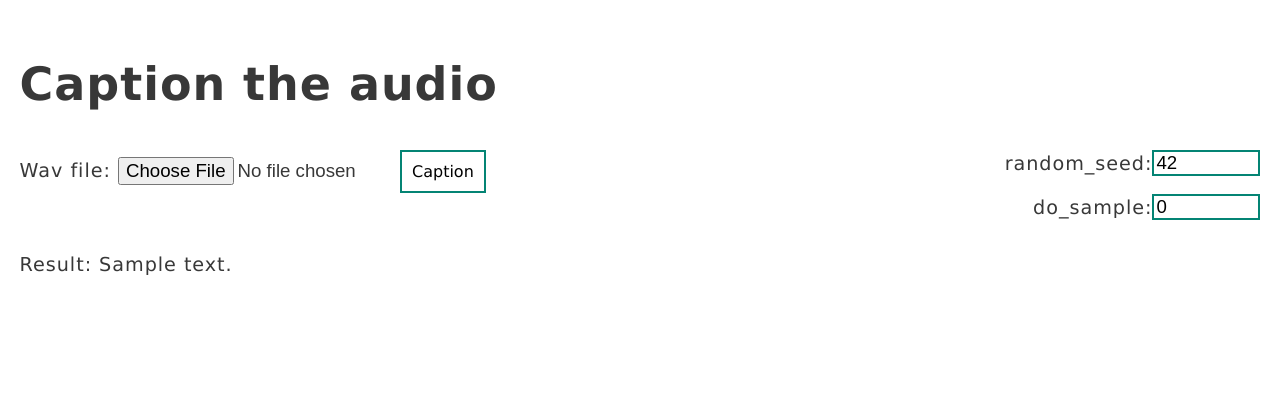
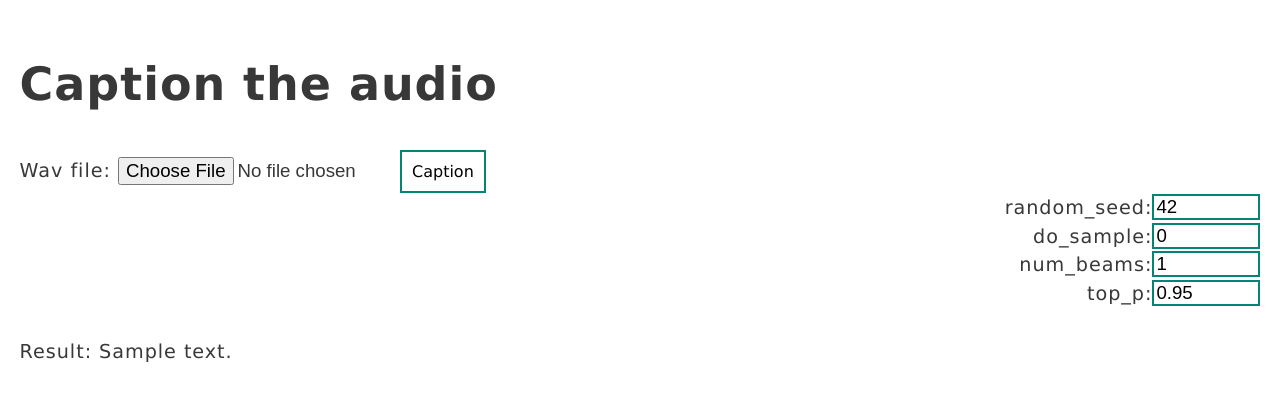
Before and after one commit to stepanMY/WavCaps, a Flask app: template interface/templates/app_frontend.html in a window 1280 px wide. Shown: the top 401 px of the page. Run offline with Flask 2, Linux system fonts and the light colour scheme; the template is opened without the code that fills it: most values are stand-ins (such as "Sample title", 1, 10 or a date in 2020).

Commit message:
new params

```diff
--- a/controller/app.py
+++ b/controller/app.py
@@ -25,6 +25,14 @@ def preprocess_params(params):
         params['do_sample'] = bool(int(params['do_sample']))
     else:
         params['do_sample'] = False
+    if params['num_beams']:
+        params['num_beams'] = int(params['num_beams'])
+    else:
+        params['num_beams'] = 1
+    if params['top_p']:
+        params['top_p'] = float(params['top_p'])
+    else:
+        params['top_p'] = 0.95
     return params
 
 
--- a/interface/app.py
+++ b/interface/app.py
@@ -18,7 +18,8 @@ def home():
 @app.route('/predict', methods=['POST'])
 def predict():
     wavfile = request.files.get('wav')
-    params = {'random_seed': request.form.get('random_seed'), 'do_sample': request.form.get('do_sample')}
+    params = {'random_seed': request.form.get('random_seed'), 'do_sample': request.form.get('do_sample'),
+              'num_beams': request.form.get('num_beams'), 'top_p': request.form.get('top_p')}
     files = {'wavfile': wavfile, 'params': json.dumps(params)}
     result = requests.post('http://controller:5001/get_quote', files=files)
     if result.status_code != 200:
--- a/interface/templates/app_frontend.html
+++ b/interface/templates/app_frontend.html
@@ -10,11 +10,18 @@
 				<label form="wav">Wav file:</label>
 				<input type="file" id="wav" name="wav" accept=".wav" class="my_input">
 				<button type="submit" class=cv_btn>Caption</button>
+				<br>
 				<input type="number" id="random_seed" name="random_seed" class="mytext" min="0" max="4294967295" value="42">
 				<label form="random_seed" class="right_elem">random_seed:</label>
 				<br>
 				<input type="number" id="do_sample" name="do_sample" class="mytext" min="0" max="1" value="0">
 				<label form="do_sample" class="right_elem">do_sample:</label>
+				<br>
+				<input type="number" id="num_beams" name="num_beams" class="mytext" min="1" max="5" value="1">
+				<label form="num_beams" class="right_elem">num_beams:</label>
+				<br>
+				<input type="number" id="top_p" name="top_p" class="mytext" min="0" max="1" value="0.95" step="0.01">
+				<label form="top_p" class="right_elem">top_p:</label>
 			</form>
 			<br>
 			<br>
```
